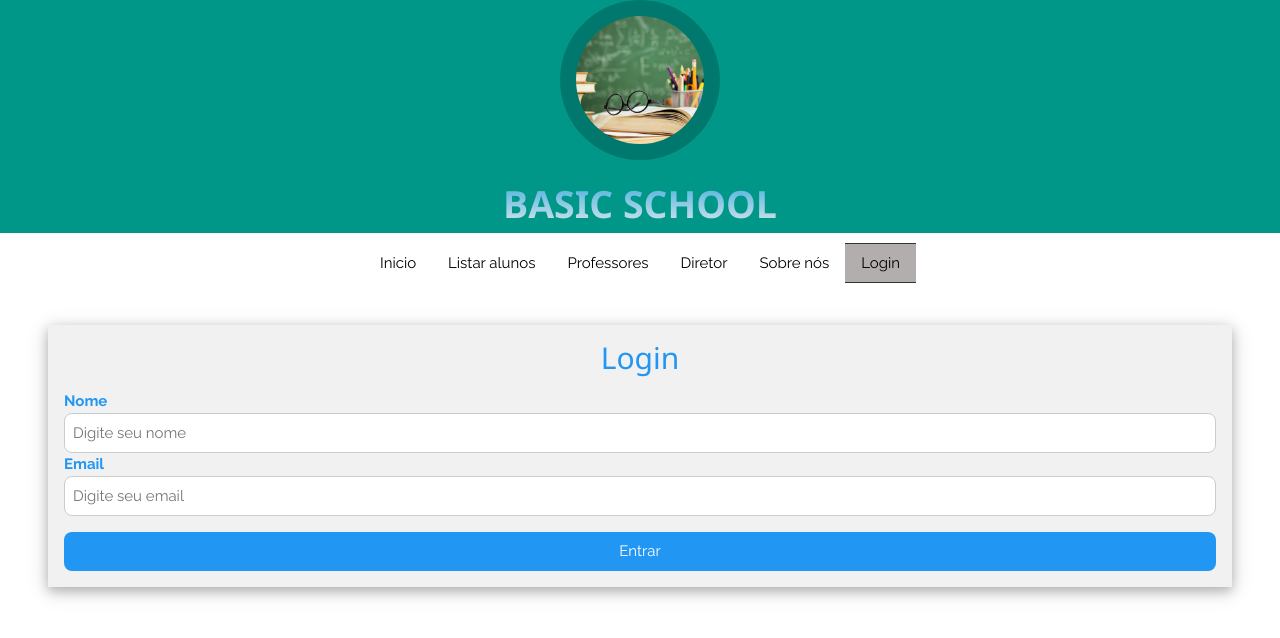
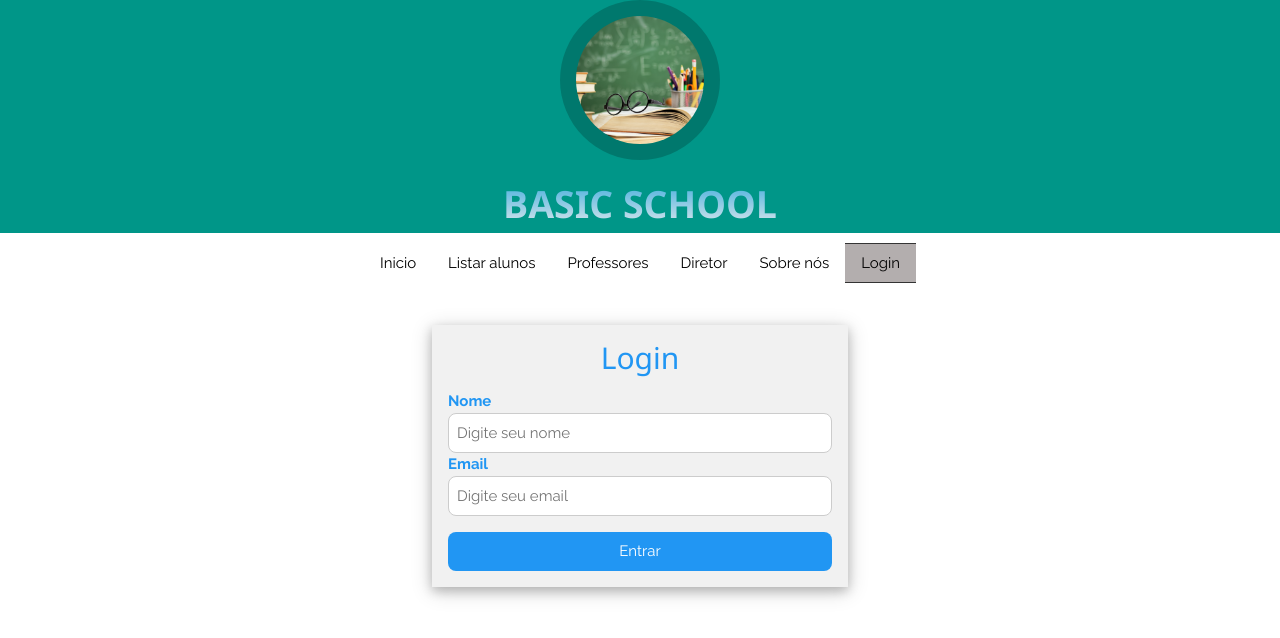
Before and after one commit to reinaldoper/basic-school, a React (Vite) app: page /login in a window 1280 px wide. Shown: the top 638 px of the page. Built offline with nearby package versions, Linux system fonts and the light colour scheme; no server answers.

Commit message:
refactored: ajusta funções

```diff
--- a/src/component/Login.tsx
+++ b/src/component/Login.tsx
@@ -19,6 +19,7 @@ const Login = () => {
   };
 
   return (
+    <div className="login-center">
       <div className="w3-container w3-margin">
         <form className="w3-container w3-card-4 w3-light-grey w3-text-blue w3-margin" onSubmit={handleSubmit}>
           <h2 className="w3-center">Login</h2>
@@ -49,6 +50,7 @@ const Login = () => {
           </button>
         </form>
       </div>
+    </div>
   );
 };
 
--- a/src/styles/home.css
+++ b/src/styles/home.css
@@ -175,3 +175,8 @@ h1 {
   width: 20%;
   height: 5%;
 }
+
+.login-center{
+  margin: auto;
+  width: 40%;
+}
```
Lines whose indentation alone changed are shown as unchanged.
